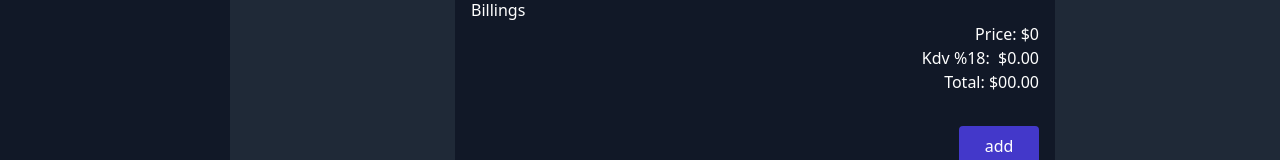
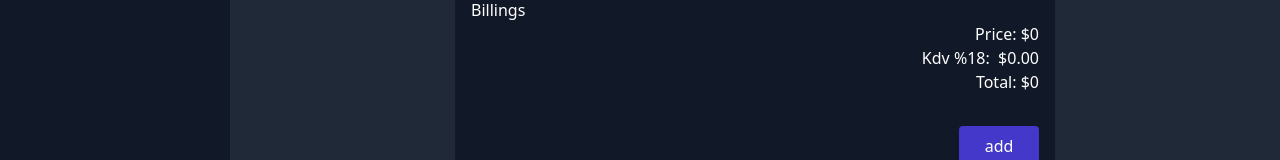
Before and after one commit to Serkan-Ucakcioglu/Invoice-System, a React (Vite) app: page /#/ in a window 1280 px wide. Shown: the part 575-735 px from the top of the page. Built offline with nearby package versions, Linux system fonts and the light colour scheme.

Commit message:
fixed kdv

```diff
--- a/src/Features/Invoice/Bill/Bill.jsx
+++ b/src/Features/Invoice/Bill/Bill.jsx
@@ -9,13 +9,13 @@ function Bill() {
     return acc + obj.quantity * obj.price;
   }, 0);
   const total = Number(productTotal);
-  const kdv = Number((total / 100) * 18).toFixed(2);
+  const kdv = (total / 100) * 18;
   return (
     <div className="total mt-4">
       <h1>Billings</h1>
       <div className="flex flex-col items-end">
         <span>Price: ${total || 0}</span>
-        <span>Kdv %18:  ${kdv || 0}</span>
+        <span>Kdv %18:  ${Number(kdv).toFixed(2) || 0}</span>
         <span>Total: ${total + kdv || 0}</span>
       </div>
     </div>
```
